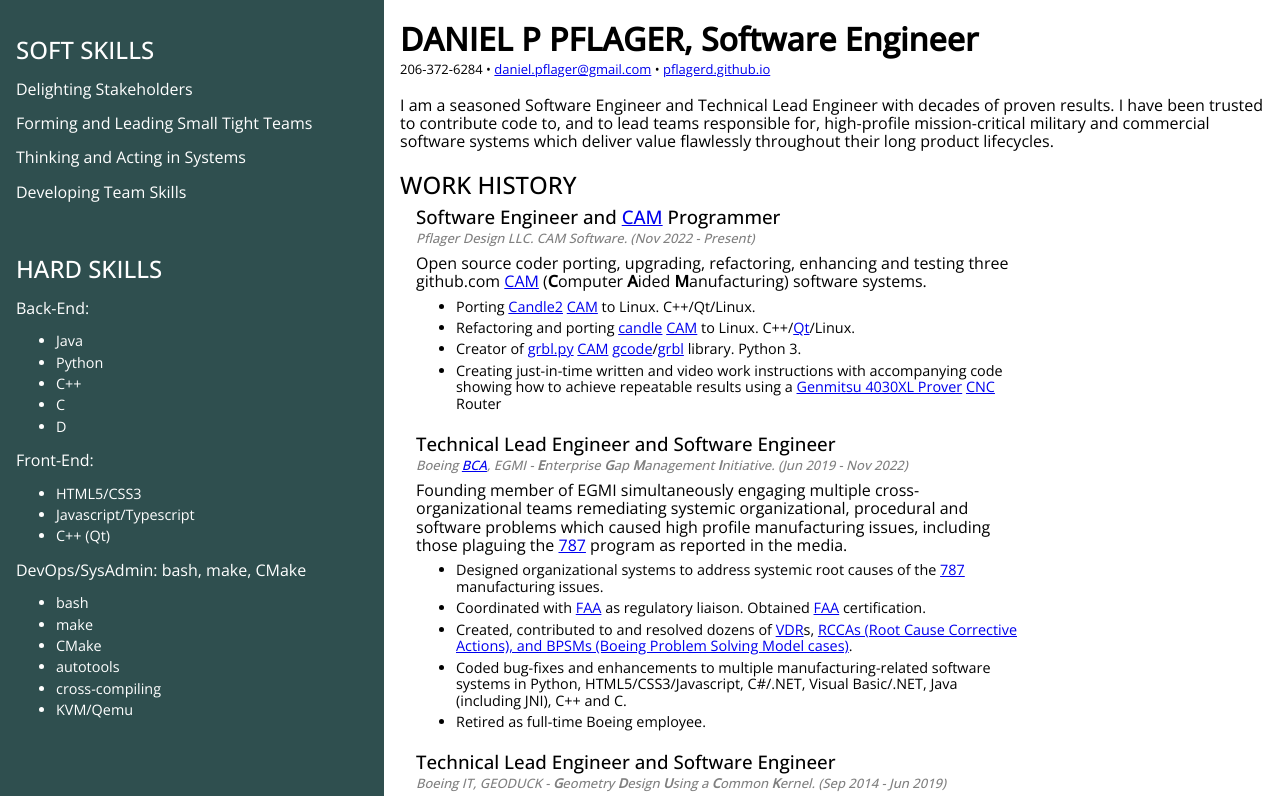
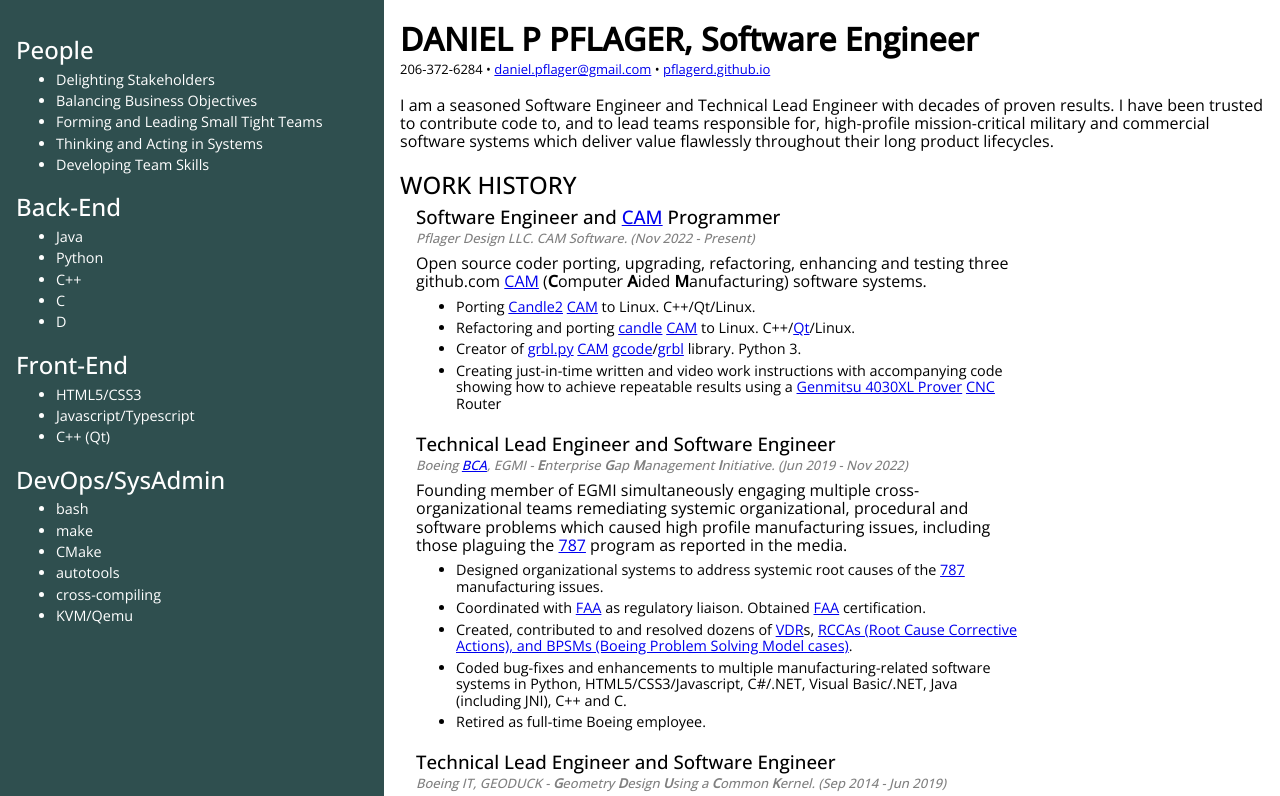
Before and after one commit to pflagerd/pflagerd.github.io, a plain HTML site: page index.html in a window 1280 px wide. Shown: the top 796 px of the page. Drawn offline with nearby package versions, Linux system fonts and the light colour scheme.

Commit message:
I think it's about time to publish.

```diff
--- a/index.html
+++ b/index.html
@@ -12,14 +12,15 @@
         <main>
             <aside>
                 <section id="skills">
-                    <h2>SOFT SKILLS</h2>
-                    <p>Delighting Stakeholders</p>
-                    <p>Forming and Leading Small Tight Teams</p>
-                    <p>Thinking and Acting in Systems</p>
-                    <p>Developing Team Skills</p>
-                    <br>
-                    <h2>HARD SKILLS</h2>
-                    <p>Back-End:</p>
+                    <h2>People</h2>
+                    <ul>
+                        <li>Delighting Stakeholders</li>
+                        <li>Balancing Business Objectives</li>
+                        <li>Forming and Leading Small Tight Teams</li>
+                        <li>Thinking and Acting in Systems</li>
+                        <li>Developing Team Skills</li>
+                    </ul>
+                    <h2>Back-End</h2>
                     <ul>
                         <li>Java</li>
                         <li>Python</li>
@@ -27,13 +28,13 @@
                         <li>C</li>
                         <li>D</li>
                     </ul>
-                    <p>Front-End:</p>
+                    <h2>Front-End</h2>
                     <ul>
                         <li>HTML5/CSS3</li>
                         <li>Javascript/Typescript</li>
                         <li>C++ (Qt)</li>
                     </ul>
-                    <p>DevOps/SysAdmin: bash, make, CMake</p>
+                    <h2>DevOps/SysAdmin</h2>
                     <ul>
                         <li>bash</li>
                         <li>make</li>
```
